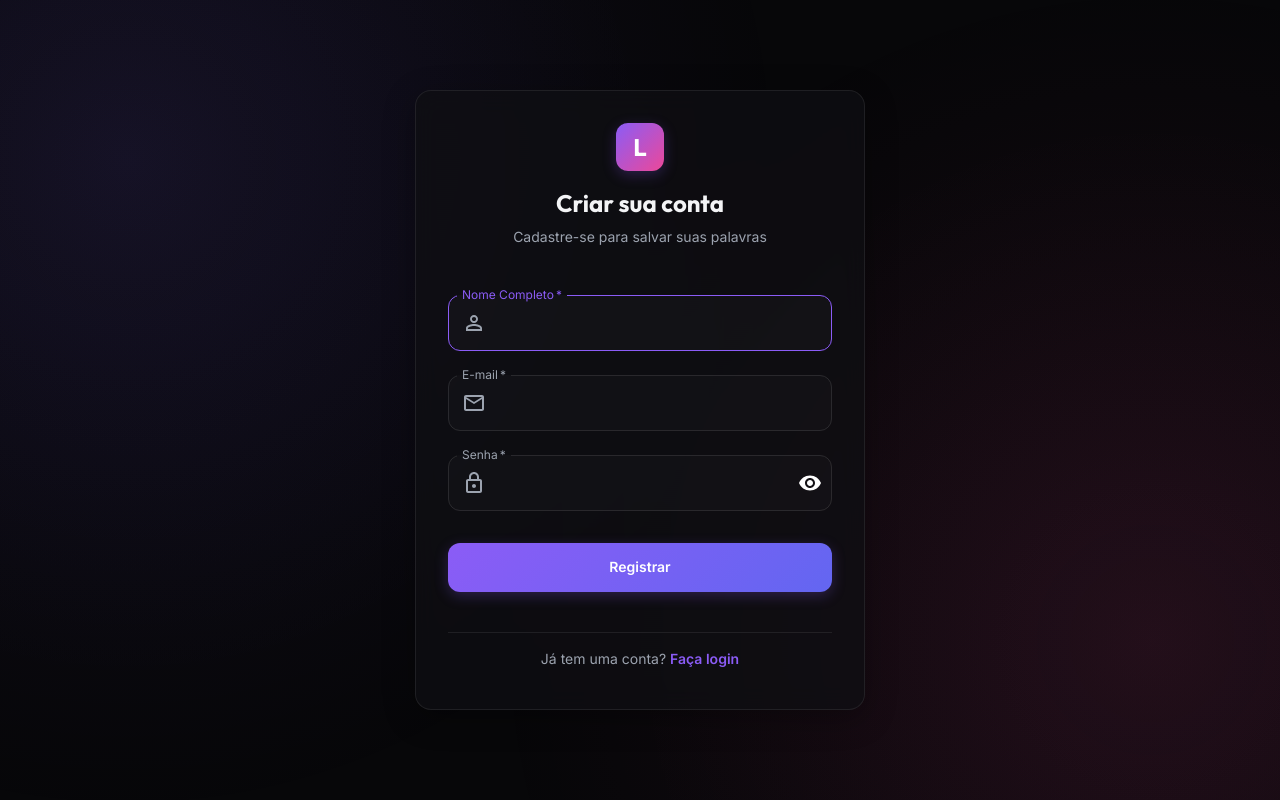
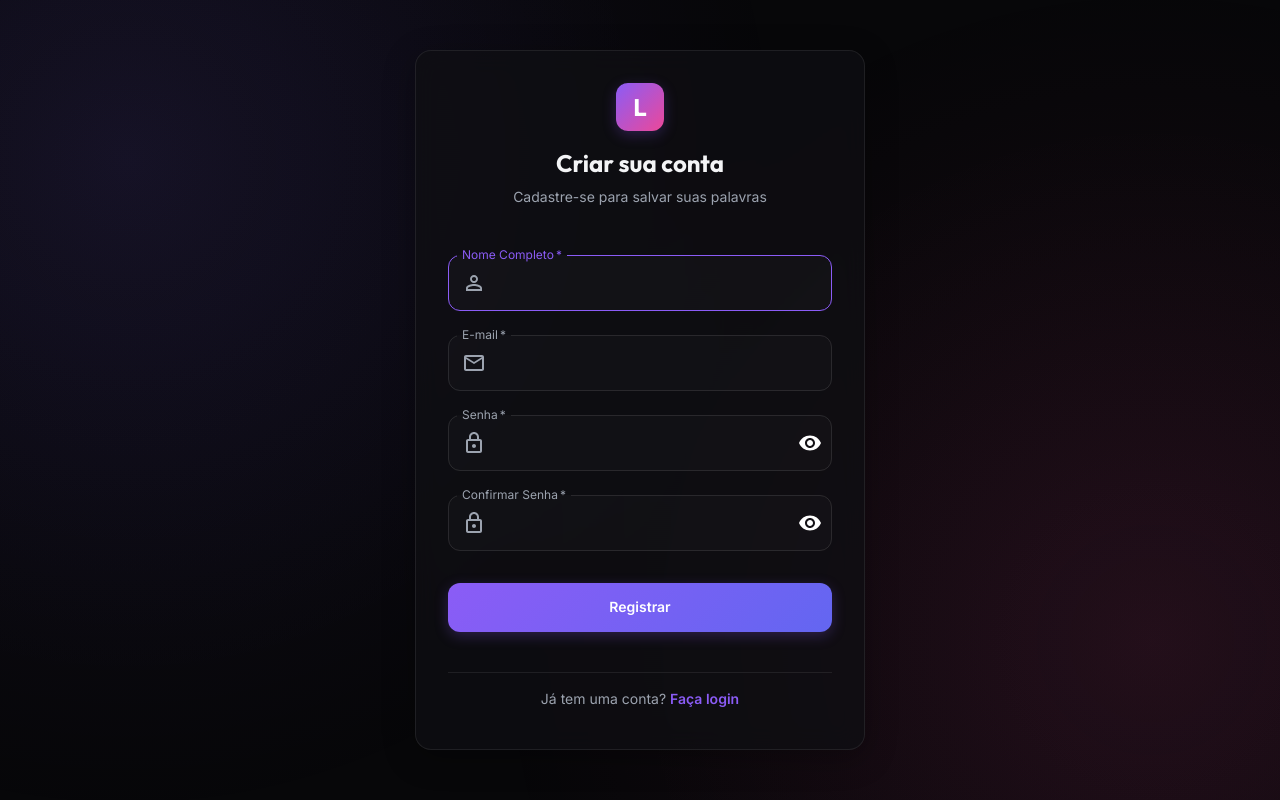
Before and after one commit to sato1001/flora_desafio_front, a Next.js app: page /register in a window 1280 px wide. Built offline with nearby package versions, Linux system fonts and the light colour scheme; no server answers; what @mui/material-nextjs would draw is missing.

Commit message:
feat: implement registration form with Zod validation and authentication API integration

```diff
--- a/components/forms/register-form.tsx
+++ b/components/forms/register-form.tsx
@@ -24,11 +24,23 @@ import PersonOutlineIcon from '@mui/icons-material/PersonOutline';
 import Visibility from '@mui/icons-material/Visibility';
 import VisibilityOff from '@mui/icons-material/VisibilityOff';
 
-const registerSchema = z.object({
-  name: z.string().min(2, 'O nome deve ter pelo menos 2 caracteres'),
-  email: z.string().email('Insira um e-mail válido'),
-  password: z.string().min(6, 'A senha deve ter pelo menos 6 caracteres'),
-});
+const registerSchema = z
+  .object({
+    name: z.string().min(2, 'O nome deve ter pelo menos 2 caracteres'),
+    email: z.string().email('Insira um e-mail válido'),
+    password: z
+      .string()
+      .min(8, 'A senha deve ter pelo menos 8 caracteres')
+      .regex(/[A-Z]/, 'A senha deve conter pelo menos uma letra maiúscula')
+      .regex(/[a-z]/, 'A senha deve conter pelo menos uma letra minúscula')
+      .regex(/[0-9]/, 'A senha deve conter pelo menos um número')
+      .regex(/[^a-zA-Z0-9]/, 'A senha deve conter pelo menos um caractere especial'),
+    confirmPassword: z.string().min(1, 'A confirmação de senha é obrigatória'),
+  })
+  .refine((data) => data.password === data.confirmPassword, {
+    message: 'As senhas não coincidem',
+    path: ['confirmPassword'],
+  });
 
 type RegisterFormData = z.infer<typeof registerSchema>;
 
@@ -37,6 +49,7 @@ export default function RegisterForm() {
   const [error, setError] = useState<string | null>(null);
   const [isLoading, setIsLoading] = useState(false);
   const [showPassword, setShowPassword] = useState(false);
+  const [showConfirmPassword, setShowConfirmPassword] = useState(false);
 
   const {
     register,
@@ -48,6 +61,7 @@ export default function RegisterForm() {
       name: '',
       email: '',
       password: '',
+      confirmPassword: '',
     },
   });
 
@@ -176,6 +190,37 @@ export default function RegisterForm() {
             }}
           />
 
+          <TextField
+            margin="normal"
+            required
+            fullWidth
+            label="Confirmar Senha"
+            type={showConfirmPassword ? 'text' : 'password'}
+            id="confirmPassword"
+            autoComplete="new-password"
+            {...register('confirmPassword')}
+            error={!!errors.confirmPassword}
+            helperText={errors.confirmPassword?.message}
+            InputProps={{
+              startAdornment: (
+                <InputAdornment position="start">
+                  <LockOutlinedIcon sx={{ color: 'text.secondary' }} />
+                </InputAdornment>
+              ),
+              endAdornment: (
+                <InputAdornment position="end">
+                  <IconButton
+                    aria-label="alternar visibilidade de confirmar senha"
+                    onClick={() => setShowConfirmPassword(!showConfirmPassword)}
+                    edge="end"
+                  >
+                    {showConfirmPassword ? <VisibilityOff /> : <Visibility />}
+                  </IconButton>
+                </InputAdornment>
+              ),
+            }}
+          />
+
           <Button
             type="submit"
             fullWidth
```
